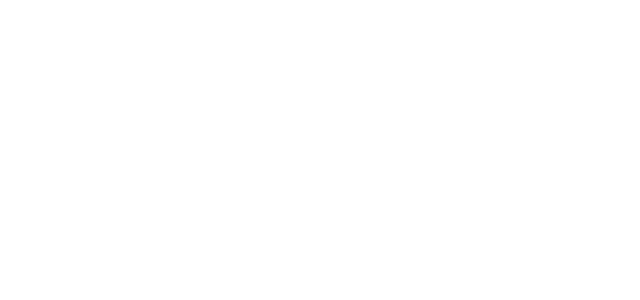
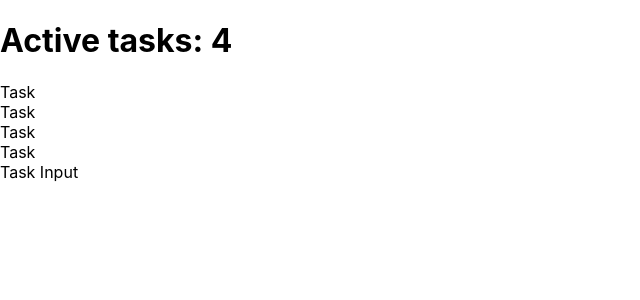
Before and after one commit to klev-o/simple-react-mobx, a React (Create React App) app: page / in a window 1280 px wide. Shown: the top 300 px of the page, without its empty margins (0-640 px from the left). Built offline with nearby package versions, Linux system fonts and the light colour scheme.

Commit message:
added base structure

```diff
--- a/src/App.js
+++ b/src/App.js
@@ -1,11 +1,22 @@
 import React from 'react';
 
-function App() {
-  return (
-    <div className="App">
+class App extends React.Component {
+    render() {
 
-    </div>
-  );
+
+        return (
+            <div className="App">
+                <h1 className="top">Active tasks: 4</h1>
+                <div>Task</div>
+                <div>Task</div>
+                <div>Task</div>
+                <div>Task</div>
+
+                <div>Task Input</div>
+            </div>
+        )
+    }
+
+
 }
-
 export default App;
```
